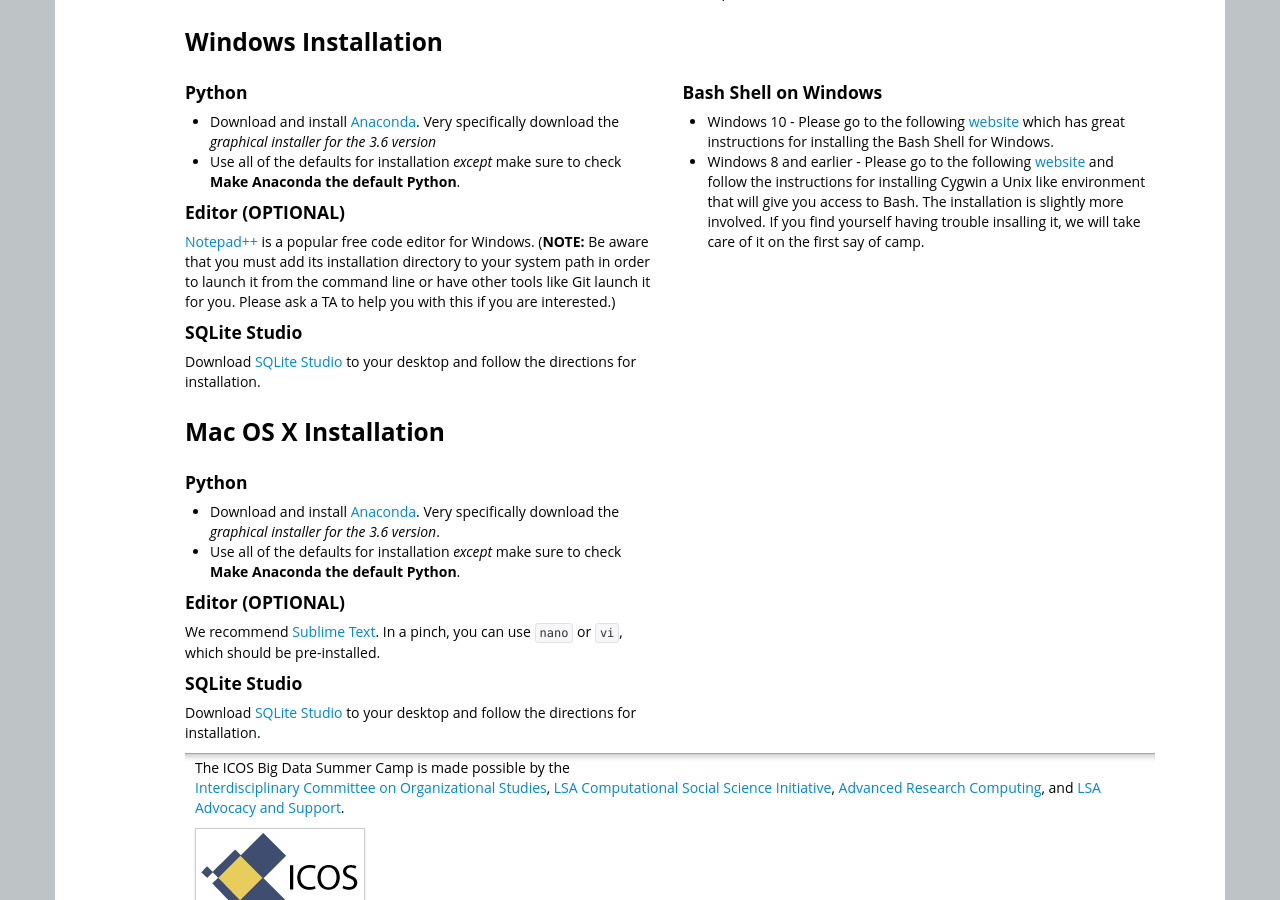
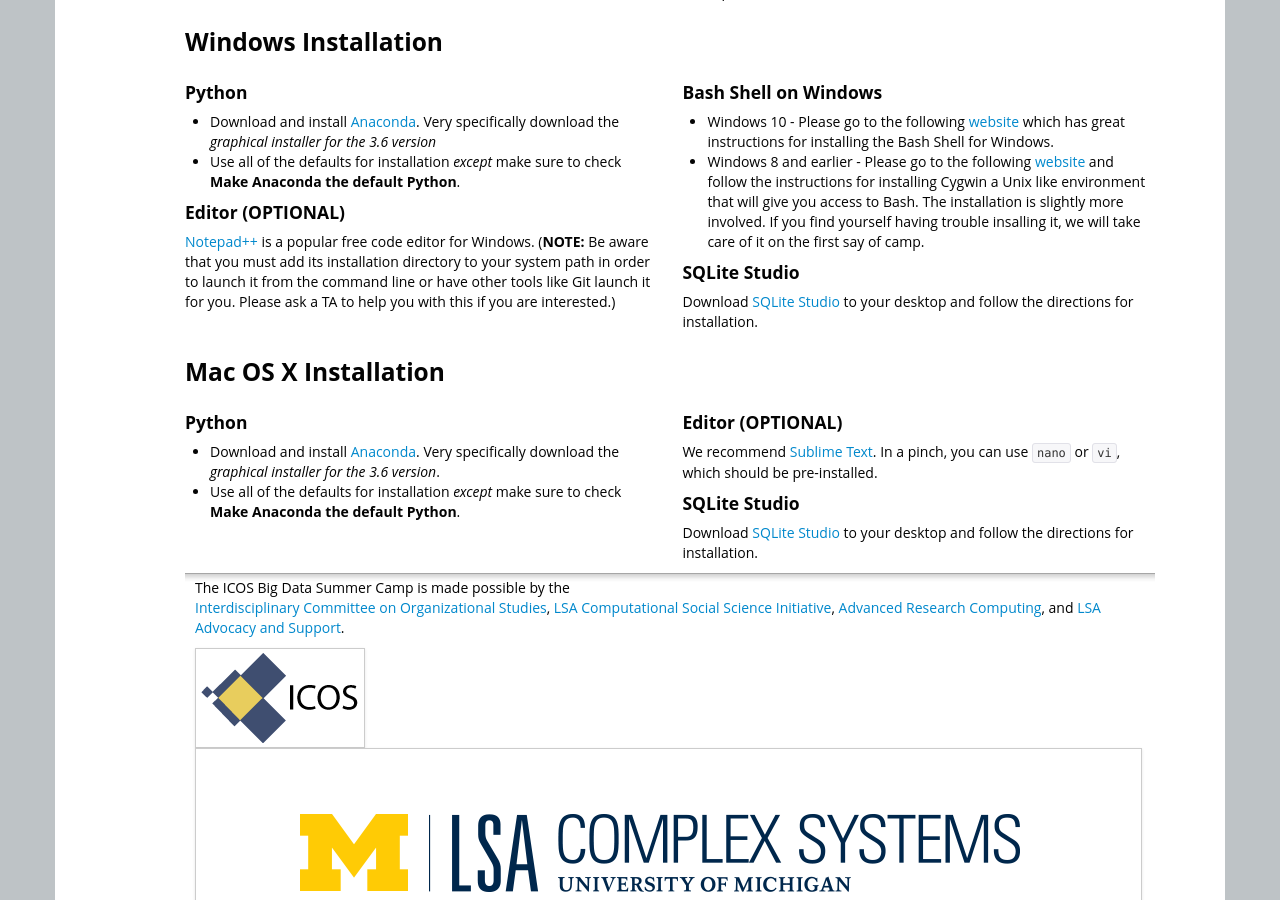
Before and after one commit to ICOSBigDataCamp/2018-summer-camp, a Jekyll site: the page built from index.html, in a window 1280 px wide and 900 px high, scrolled down 3512 px. Built offline with Jekyll 4.4.1, drawn with Linux system fonts in a browser that asks for light colours.

Commit message:
rearranged setup columns

```diff
--- a/_includes/setup.html
+++ b/_includes/setup.html
@@ -72,10 +72,7 @@
       or have other tools like Git launch it for you.
       Please ask a TA to help you with this if you are interested.)
     </p>
-    <h4>SQLite Studio</h4>
-   <p>
-	Download <a href="https://sqlitestudio.pl/index.rvt">SQLite Studio</a> to your desktop and follow the directions for installation.
-	   </p>
+
   </div>
   <div class="span6">
     <h4>Bash Shell on Windows</h4>
@@ -90,7 +87,10 @@
 	  more involved. If you find yourself having trouble insalling it, we will take care of it on the first say of camp.
       </li>
     </ul>
-
+    <h4>SQLite Studio</h4>
+   <p>
+	Download <a href="https://sqlitestudio.pl/index.rvt">SQLite Studio</a> to your desktop and follow the directions for installation.
+	   </p>
   </div>
 </div>
 
@@ -110,6 +110,8 @@
         make sure to check <strong>Make Anaconda the default Python</strong>.
       </li>
     </ul>
+  </div>
+  <div class="span6">
     <h4>Editor (OPTIONAL)</h4>
     <p>
       We recommend
```
